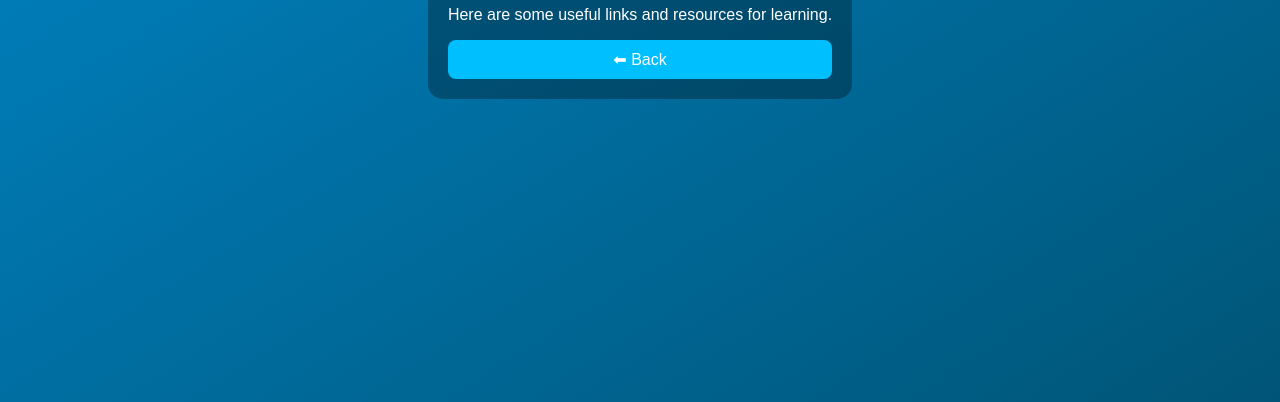
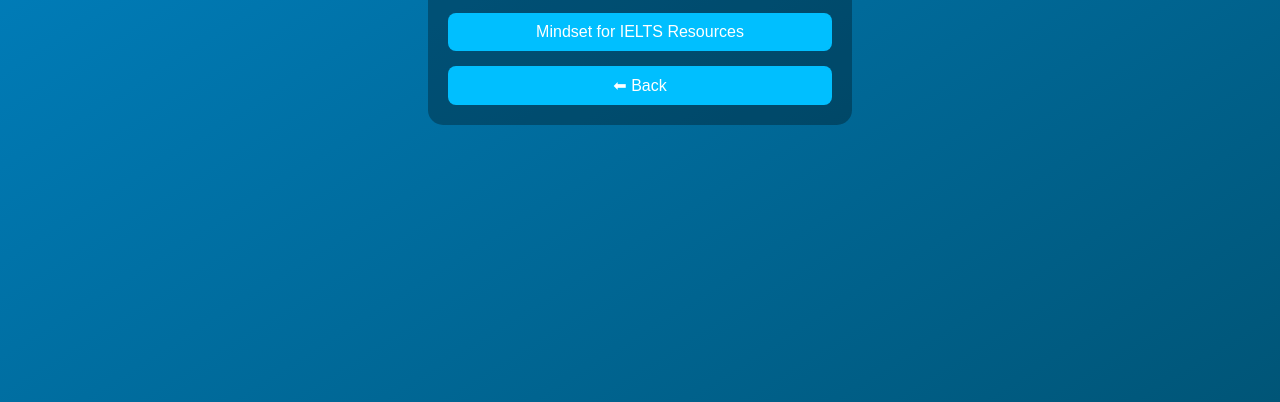
Before and after one commit to amirhoomanshahin-eng/english-decoded-bot, a website: page public/resources.html in a window 1280 px wide. Shown: the part 398-800 px from the top of the page. Drawn offline with Linux system fonts and the light colour scheme.

Commit message:
Update resources.html

```diff
--- a/public/resources.html
+++ b/public/resources.html
@@ -11,6 +11,9 @@
     <h1>📚 Resources</h1>
     <p>Here are some useful links and resources for learning.</p>
 
+    <!-- New Button -->
+    <button onclick="location.href='mindset.html'">Mindset for IELTS Resources</button>
+
     <button onclick="location.href='index.html'">⬅ Back</button>
   </div>
 </body>
```
